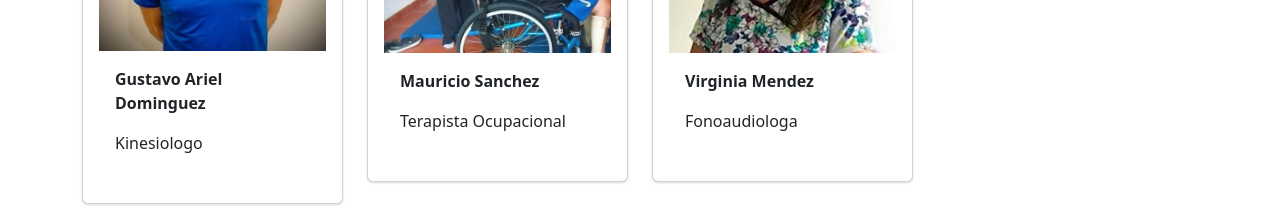
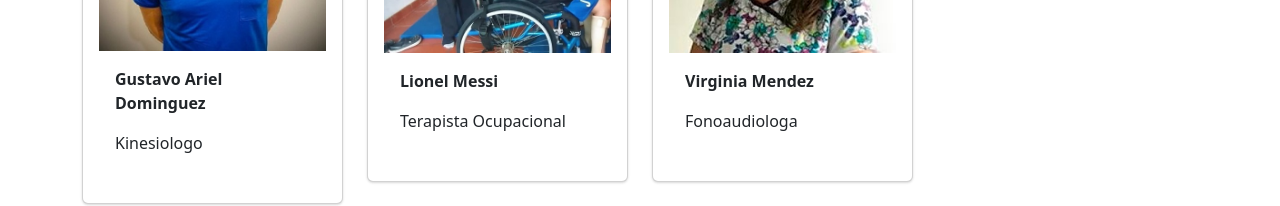
Before and after one commit to carladomecq/FrontKinesioSentidos, a React (Create React App) app: page /nosotros in a window 1280 px wide. Shown: the part 379-585 px from the top of the page. Built offline with nearby package versions, Linux system fonts and the light colour scheme.

Commit message:
front build

```diff
--- a/src/kinesiologos.js
+++ b/src/kinesiologos.js
@@ -9,7 +9,7 @@ const Kinesiologos = [
 
     {
         _id: '2',
-        name: 'Mauricio Sanchez',
+        name: 'Lionel Messi',
         image: '/images/kine2.jpeg',
         descripcion: 'Terapista Ocupacional',
     },
```
